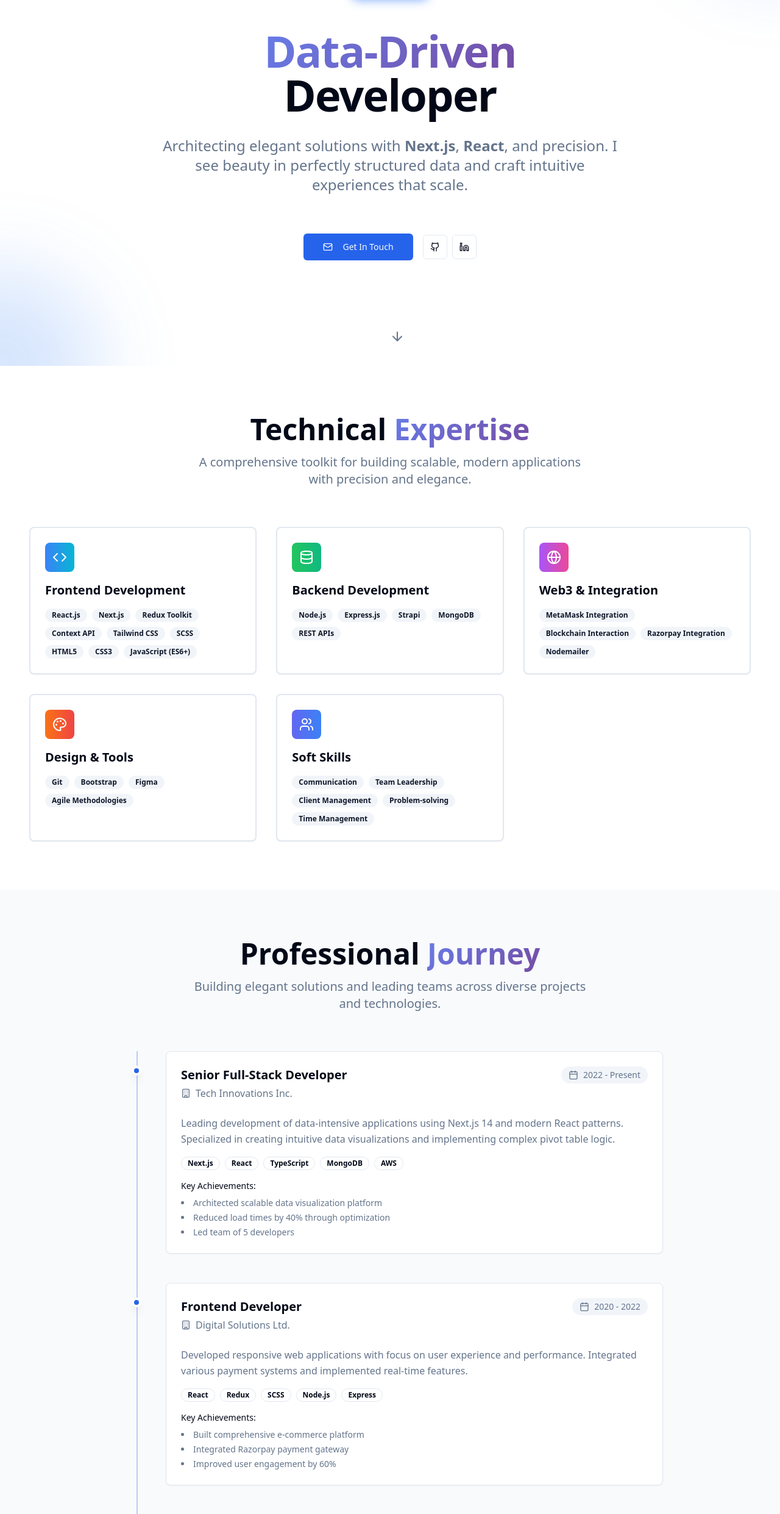
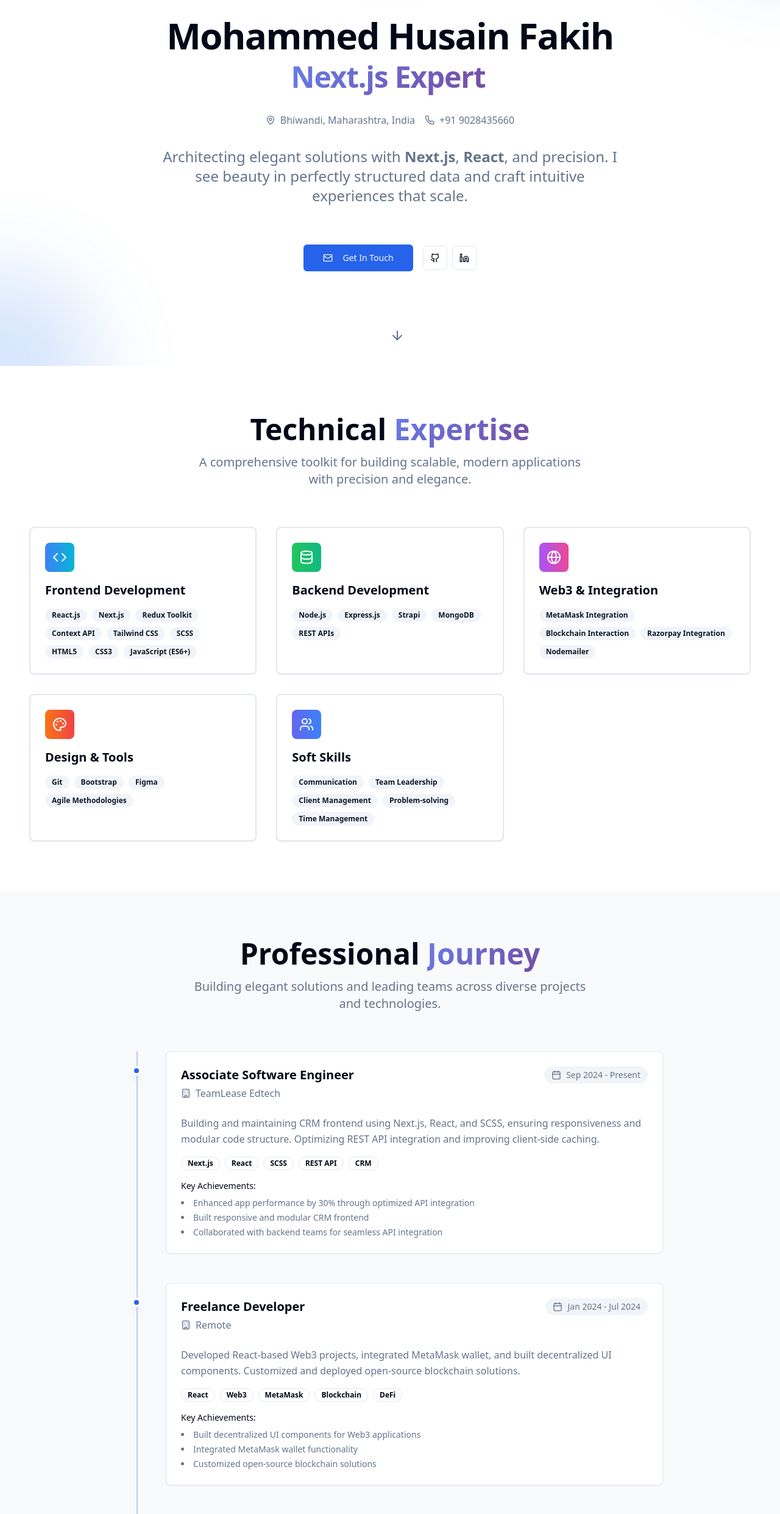
Before and after one commit to mdfakih/modern-frontend-forge, a React (Vite) app: page / in a window 1280 px wide. Shown: the part 200-2683 px from the top of the page at 61% size. Built offline with nearby package versions, Linux system fonts and the light colour scheme.

Commit message:
feat: Integrate user information and animate hero text
Integrate the provided user information into the portfolio page.
Animate the "Data-Driven Developer" text in the hero section to showcase different developer features.

```diff
--- a/src/components/Experience.tsx
+++ b/src/components/Experience.tsx
@@ -5,39 +5,87 @@ import { Building, Calendar } from "lucide-react";
 
 const experiences = [
   {
-    title: "Senior Full-Stack Developer",
-    company: "Tech Innovations Inc.",
-    period: "2022 - Present",
-    description: "Leading development of data-intensive applications using Next.js 14 and modern React patterns. Specialized in creating intuitive data visualizations and implementing complex pivot table logic.",
-    technologies: ["Next.js", "React", "TypeScript", "MongoDB", "AWS"],
+    title: "Associate Software Engineer",
+    company: "TeamLease Edtech",
+    period: "Sep 2024 - Present",
+    description: "Building and maintaining CRM frontend using Next.js, React, and SCSS, ensuring responsiveness and modular code structure. Optimizing REST API integration and improving client-side caching.",
+    technologies: ["Next.js", "React", "SCSS", "REST API", "CRM"],
     achievements: [
-      "Architected scalable data visualization platform",
-      "Reduced load times by 40% through optimization",
-      "Led team of 5 developers"
+      "Enhanced app performance by 30% through optimized API integration",
+      "Built responsive and modular CRM frontend",
+      "Collaborated with backend teams for seamless API integration"
     ]
   },
   {
-    title: "Frontend Developer",
-    company: "Digital Solutions Ltd.",
-    period: "2020 - 2022",
-    description: "Developed responsive web applications with focus on user experience and performance. Integrated various payment systems and implemented real-time features.",
-    technologies: ["React", "Redux", "SCSS", "Node.js", "Express"],
+    title: "Freelance Developer",
+    company: "Remote",
+    period: "Jan 2024 - Jul 2024",
+    description: "Developed React-based Web3 projects, integrated MetaMask wallet, and built decentralized UI components. Customized and deployed open-source blockchain solutions.",
+    technologies: ["React", "Web3", "MetaMask", "Blockchain", "DeFi"],
     achievements: [
-      "Built comprehensive e-commerce platform",
-      "Integrated Razorpay payment gateway",
-      "Improved user engagement by 60%"
+      "Built decentralized UI components for Web3 applications",
+      "Integrated MetaMask wallet functionality",
+      "Customized open-source blockchain solutions"
     ]
   },
   {
-    title: "Junior Developer",
-    company: "StartUp Ventures",
-    period: "2019 - 2020",
-    description: "Started journey in web development, focusing on frontend technologies and learning full-stack development principles.",
-    technologies: ["JavaScript", "HTML5", "CSS3", "Bootstrap", "Git"],
+    title: "Senior Developer",
+    company: "Team Pumpkin",
+    period: "Aug 2023 - Nov 2023",
+    description: "Led front-end development of AI-powered applications using Next.js, Redux, Strapi, and Razorpay API. Integrated dynamic third-party APIs for image swapping and video generation.",
+    technologies: ["Next.js", "Redux", "Strapi", "Razorpay", "AI APIs"],
     achievements: [
-      "Delivered 15+ responsive web projects",
-      "Collaborated with design team effectively",
-      "Mentored junior interns"
+      "Led frontend development of AI-powered applications",
+      "Integrated dynamic third-party APIs for media processing",
+      "Implemented secure payment processing with Razorpay"
+    ]
+  },
+  {
+    title: "Full-stack Developer",
+    company: "Wow InfoBiz",
+    period: "Jan 2023 - Jun 2023",
+    description: "Developed web applications using MERN Stack, collaborated with backend teams, and led frontend development. Improved client satisfaction by delivering responsive modules on-time.",
+    technologies: ["MongoDB", "Express.js", "React", "Node.js", "MERN Stack"],
+    achievements: [
+      "Delivered 10+ responsive modules on-time",
+      "Improved client satisfaction through quality deliverables",
+      "Led frontend development initiatives"
+    ]
+  },
+  {
+    title: "Full-stack Developer",
+    company: "Dextopia",
+    period: "Jun 2022 - Jan 2023",
+    description: "Built blockchain-based finance apps, integrated smart contracts with MetaMask wallet connection. Customized GitHub projects and handled multiple client requirements independently.",
+    technologies: ["Blockchain", "Smart Contracts", "MetaMask", "DeFi", "Web3"],
+    achievements: [
+      "Built blockchain-based finance applications",
+      "Integrated smart contracts with wallet connections",
+      "Managed multiple client requirements independently"
+    ]
+  },
+  {
+    title: "Web Developer",
+    company: "Wow InfoBiz",
+    period: "Oct 2021 - May 2022",
+    description: "Developed cryptocurrency-based web applications using React.js, Redux Toolkit, and REST API integrations.",
+    technologies: ["React.js", "Redux Toolkit", "REST API", "Cryptocurrency"],
+    achievements: [
+      "Developed cryptocurrency-based web applications",
+      "Implemented state management with Redux Toolkit",
+      "Integrated multiple REST APIs for crypto data"
+    ]
+  },
+  {
+    title: "Oracle User / Production Controller",
+    company: "Gulf Catering Company",
+    period: "2017 - 2021",
+    description: "Managed operations using Oracle E-Business Suite for inventory, production, and staffing communications. Acted as liaison between company and Ministry of Health departments.",
+    technologies: ["Oracle E-Business Suite", "Inventory Management", "Production Control"],
+    achievements: [
+      "Managed operations using Oracle E-Business Suite",
+      "Coordinated inventory and production workflows",
+      "Served as liaison with government departments"
     ]
   }
 ];
@@ -64,7 +112,7 @@ export function Experience() {
               <div
                 key={index}
                 className="relative mb-12 ml-12 md:ml-20 animate-fade-in-left"
-                style={{ animationDelay: `${index * 0.2}s` }}
+                style={{ animationDelay: `${index * 0.1}s` }}
               >
                 {/* Timeline dot */}
                 <div className="absolute -left-14 md:-left-22 top-6 w-4 h-4 bg-primary rounded-full border-4 border-background shadow-lg"></div>
--- a/src/components/Hero.tsx
+++ b/src/components/Hero.tsx
@@ -1,9 +1,19 @@
 
-import { ArrowDown, Github, Linkedin, Mail } from "lucide-react";
+import { ArrowDown, Github, Linkedin, Mail, MapPin, Phone } from "lucide-react";
 import { Button } from "@/components/ui/button";
 import { Badge } from "@/components/ui/badge";
+import { TypeWriter } from "./TypeWriter";
 
 export function Hero() {
+  const developerFeatures = [
+    "React Specialist",
+    "Next.js Expert",
+    "Full-Stack Developer",
+    "Web3 Developer",
+    "MERN Stack Developer",
+    "Frontend Architect"
+  ];
+
   return (
     <section className="min-h-screen flex items-center justify-center relative overflow-hidden">
       {/* Animated background elements */}
@@ -18,11 +28,31 @@ export function Hero() {
             Available for Hire
           </Badge>
 
-          <h1 className="text-5xl md:text-7xl font-bold tracking-tight">
-            <span className="gradient-text">Data-Driven</span>
-            <br />
-            <span className="text-foreground">Developer</span>
-          </h1>
+          <div className="space-y-2">
+            <h1 className="text-4xl md:text-6xl font-bold tracking-tight text-foreground mb-2">
+              Mohammed Husain Fakih
+            </h1>
+            <div className="text-3xl md:text-5xl font-bold tracking-tight min-h-[1.2em]">
+              <TypeWriter
+                texts={developerFeatures}
+                speed={80}
+                deleteSpeed={40}
+                delayBetween={2000}
+                className="gradient-text"
+              />
+            </div>
+          </div>
+
+          <div className="flex flex-col sm:flex-row gap-4 justify-center items-center text-muted-foreground">
+            <div className="flex items-center gap-2">
+              <MapPin className="h-4 w-4" />
+              <span>Bhiwandi, Maharashtra, India</span>
+            </div>
+            <div className="flex items-center gap-2">
+              <Phone className="h-4 w-4" />
+              <span>+91 9028435660</span>
+            </div>
+          </div>
 
           <p className="text-xl md:text-2xl text-muted-foreground max-w-3xl mx-auto leading-relaxed">
             Architecting elegant solutions with <strong>Next.js</strong>, <strong>React</strong>, and precision.
@@ -30,17 +60,23 @@ export function Hero() {
           </p>
 
           <div className="flex flex-col sm:flex-row gap-4 justify-center items-center pt-8">
-            <Button size="lg" className="group">
-              <Mail className="mr-2 h-4 w-4 group-hover:scale-110 transition-transform" />
-              Get In Touch
+            <Button size="lg" className="group" asChild>
+              <a href="mailto:mf9049@gmail.com">
+                <Mail className="mr-2 h-4 w-4 group-hover:scale-110 transition-transform" />
+                Get In Touch
+              </a>
             </Button>
 
             <div className="flex gap-2">
-              <Button variant="outline" size="icon" className="hover:scale-110 transition-transform">
-                <Github className="h-4 w-4" />
+              <Button variant="outline" size="icon" className="hover:scale-110 transition-transform" asChild>
+                <a href="https://github.com/mdfakih" target="_blank" rel="noopener noreferrer">
+                  <Github className="h-4 w-4" />
+                </a>
               </Button>
-              <Button variant="outline" size="icon" className="hover:scale-110 transition-transform">
-                <Linkedin className="h-4 w-4" />
+              <Button variant="outline" size="icon" className="hover:scale-110 transition-transform" asChild>
+                <a href="https://linkedin.com/in/mohammed-husain-fakih" target="_blank" rel="noopener noreferrer">
+                  <Linkedin className="h-4 w-4" />
+                </a>
               </Button>
             </div>
           </div>
--- /dev/null
+++ b/src/components/TypeWriter.tsx
@@ -0,0 +1,61 @@
+
+import { useState, useEffect } from 'react';
+
+interface TypeWriterProps {
+  texts: string[];
+  speed?: number;
+  deleteSpeed?: number;
+  delayBetween?: number;
+  className?: string;
+}
+
+export function TypeWriter({
+  texts,
+  speed = 100,
+  deleteSpeed = 50,
+  delayBetween = 2000,
+  className = ""
+}: TypeWriterProps) {
+  const [currentTextIndex, setCurrentTextIndex] = useState(0);
+  const [currentText, setCurrentText] = useState('');
+  const [isDeleting, setIsDeleting] = useState(false);
+  const [showCursor, setShowCursor] = useState(true);
+
+  useEffect(() => {
+    const targetText = texts[currentTextIndex];
+
+    const timeout = setTimeout(() => {
+      if (!isDeleting) {
+        if (currentText.length < targetText.length) {
+          setCurrentText(targetText.slice(0, currentText.length + 1));
+        } else {
+          setTimeout(() => setIsDeleting(true), delayBetween);
+        }
+      } else {
+        if (currentText.length > 0) {
+          setCurrentText(currentText.slice(0, -1));
+        } else {
+          setIsDeleting(false);
+          setCurrentTextIndex((prev) => (prev + 1) % texts.length);
+        }
+      }
+    }, isDeleting ? deleteSpeed : speed);
+
+    return () => clearTimeout(timeout);
+  }, [currentText, isDeleting, currentTextIndex, texts, speed, deleteSpeed, delayBetween]);
+
+  useEffect(() => {
+    const cursorInterval = setInterval(() => {
+      setShowCursor(prev => !prev);
+    }, 500);
+
+    return () => clearInterval(cursorInterval);
+  }, []);
+
+  return (
+    <span className={className}>
+      {currentText}
+      <span className={`inline-block w-0.5 h-[1em] bg-current ml-1 ${showCursor ? 'opacity-100' : 'opacity-0'}`} />
+    </span>
+  );
+}
--- a/src/pages/Index.tsx
+++ b/src/pages/Index.tsx
@@ -37,7 +37,7 @@ const Index = () => {
 
         <footer className="bg-muted/50 py-8 text-center text-muted-foreground">
           <div className="container mx-auto px-4">
-            <p>&copy; 2024 Your Name. Crafted with precision and attention to detail.</p>
+            <p>&copy; 2024 Mohammed Husain Fakih. Crafted with precision and attention to detail.</p>
           </div>
         </footer>
       </div>
```
